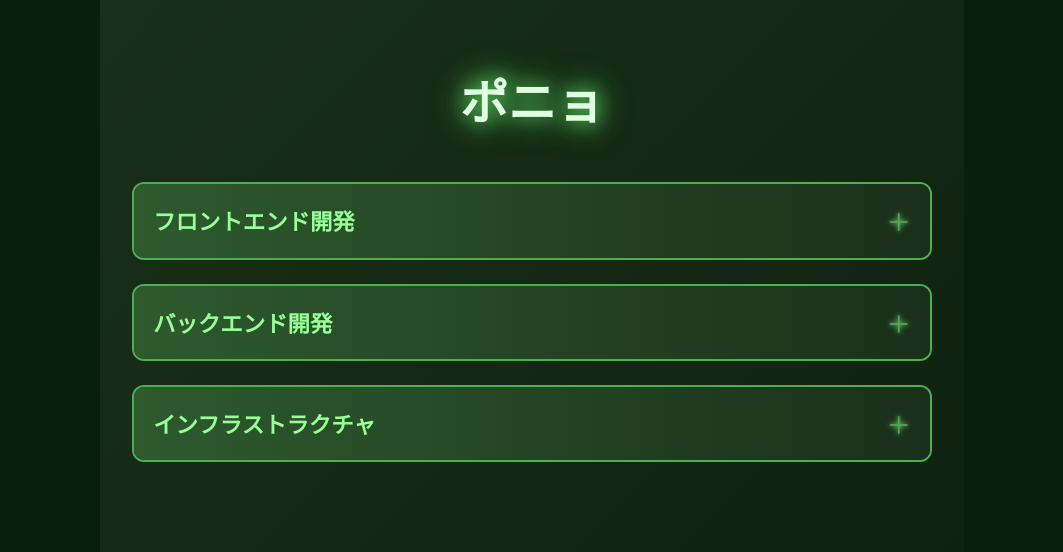
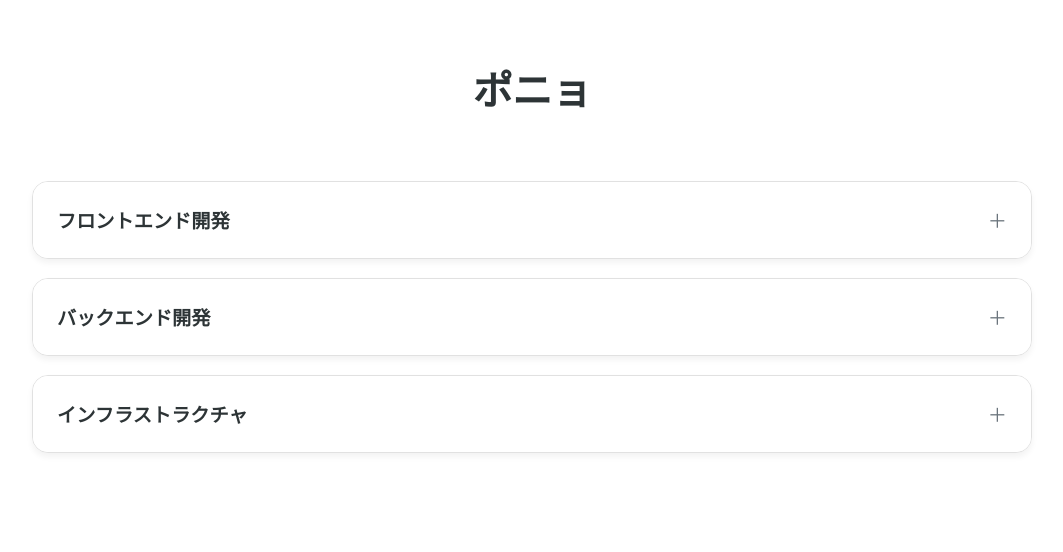
Before and after one commit to motiday/myPage4React, a React (Create React App) app in the folder react-app-sandbox/: page / in a window 1280 px wide. Shown: the top 552 px of the page, without its empty margins (108-1171 px from the left). Built offline with nearby package versions, Linux system fonts and the light colour scheme.

Commit message:
Refactor App and index CSS for improved styling and layout. Increased max-width of the app, updated color scheme, and enhanced accordion component styles. Switched to 'Inter' font for better typography and adjusted background color for consistency across the application.

```diff
--- a/react-app-sandbox/src/App.css
+++ b/react-app-sandbox/src/App.css
@@ -1,116 +1,100 @@
 .App {
-  max-width: 800px;
+  max-width: 1000px;
   margin: 0 auto;
   padding: 2rem;
-  background: linear-gradient(135deg, #1a2f1a 0%, #0d1f0d 100%);
+  background: #ffffff;
   min-height: 100vh;
-  color: #e0ffe0;
+  color: #333;
 }
 
 .App-header {
-  margin-bottom: 3rem;
+  margin-bottom: 4rem;
   text-align: center;
 }
 
 .App-header h1 {
-  font-size: 3rem;
-  text-shadow: 0 0 10px #4caf50, 0 0 20px #4caf50;
-  animation: glow 2s ease-in-out infinite alternate;
+  font-size: 2.5rem;
+  font-weight: 700;
+  color: #2d3436;
+  letter-spacing: -0.5px;
 }
 
 .accordion-container {
   display: flex;
   flex-direction: column;
-  gap: 1.5rem;
+  gap: 1.2rem;
 }
 
 .accordion-item {
-  border: 2px solid #4caf50;
-  border-radius: 12px;
+  border: 1px solid #e1e1e1;
+  border-radius: 16px;
   overflow: hidden;
-  transition: all 0.5s cubic-bezier(0.4, 0, 0.2, 1);
-  background: rgba(26, 47, 26, 0.7);
-  backdrop-filter: blur(10px);
+  transition: all 0.3s ease;
+  background: #ffffff;
+  box-shadow: 0 4px 6px rgba(0, 0, 0, 0.05);
 }
 
 .accordion-header {
   display: flex;
   justify-content: space-between;
   align-items: center;
-  padding: 1.2rem;
-  background: linear-gradient(90deg, #2e5a2e 0%, #1a2f1a 100%);
+  padding: 1.5rem;
+  background: #ffffff;
   cursor: pointer;
-  transition: all 0.3s ease;
+  transition: all 0.2s ease;
 }
 
 .accordion-header:hover {
-  background: linear-gradient(90deg, #367c36 0%, #2e5a2e 100%);
+  background: #f8f9fa;
 }
 
 .accordion-header h3 {
   margin: 0;
-  font-size: 1.4rem;
-  color: #98ff98;
+  font-size: 1.2rem;
+  color: #2d3436;
+  font-weight: 600;
 }
 
 .accordion-icon {
-  font-size: 1.5rem;
-  color: #4caf50;
-  text-shadow: 0 0 5px #98ff98;
+  font-size: 1.2rem;
+  color: #6c757d;
 }
 
 .accordion-content {
   padding: 1.5rem;
-  background: rgba(12, 24, 12, 0.8);
-  transform-origin: top;
-  animation: slideDown 0.3s ease-out;
+  background: #f8f9fa;
+  border-top: 1px solid #e1e1e1;
 }
 
 .accordion-content p {
-  color: #98ff98;
+  color: #4a4a4a;
   line-height: 1.6;
+  margin-bottom: 1.2rem;
 }
 
 .accordion-content ul {
   list-style: none;
   padding: 0;
-  margin: 1rem 0;
+  display: flex;
+  flex-wrap: wrap;
+  gap: 0.8rem;
 }
 
 .accordion-content li {
-  padding: 0.8rem 1rem;
-  margin: 0.5rem 0;
-  border: 1px solid #4caf50;
-  border-radius: 6px;
-  background: rgba(76, 175, 80, 0.1);
-  transition: all 0.3s ease;
+  padding: 0.5rem 1rem;
+  background: #ffffff;
+  border-radius: 20px;
+  font-size: 0.9rem;
+  color: #2d3436;
+  border: 1px solid #e1e1e1;
+  transition: all 0.2s ease;
 }
 
 .accordion-content li:hover {
-  background: rgba(76, 175, 80, 0.2);
-  transform: translateX(10px);
+  background: #f1f3f5;
+  transform: translateY(-2px);
 }
 
 .accordion-item.open {
-  box-shadow: 0 0 20px rgba(76, 175, 80, 0.3);
+  box-shadow: 0 8px 16px rgba(0, 0, 0, 0.1);
 }
-
-@keyframes glow {
-  from {
-    text-shadow: 0 0 10px #4caf50, 0 0 20px #4caf50;
-  }
-  to {
-    text-shadow: 0 0 20px #4caf50, 0 0 30px #4caf50, 0 0 40px #4caf50;
-  }
-}
-
-@keyframes slideDown {
-  from {
-    opacity: 0;
-    transform: scaleY(0);
-  }
-  to {
-    opacity: 1;
-    transform: scaleY(1);
-  }
-}
--- a/react-app-sandbox/src/index.css
+++ b/react-app-sandbox/src/index.css
@@ -1,9 +1,11 @@
+@import url('https://fonts.googleapis.com/css2?family=Inter:wght@400;500;600;700&display=swap');
+
 body {
   margin: 0;
-  font-family: 'Segoe UI', 'Roboto', sans-serif;
+  font-family: 'Inter', -apple-system, BlinkMacSystemFont, sans-serif;
   -webkit-font-smoothing: antialiased;
   -moz-osx-font-smoothing: grayscale;
-  background: #0a1f0a;
+  background: #f8f9fa;
 }
 
 code {
```
